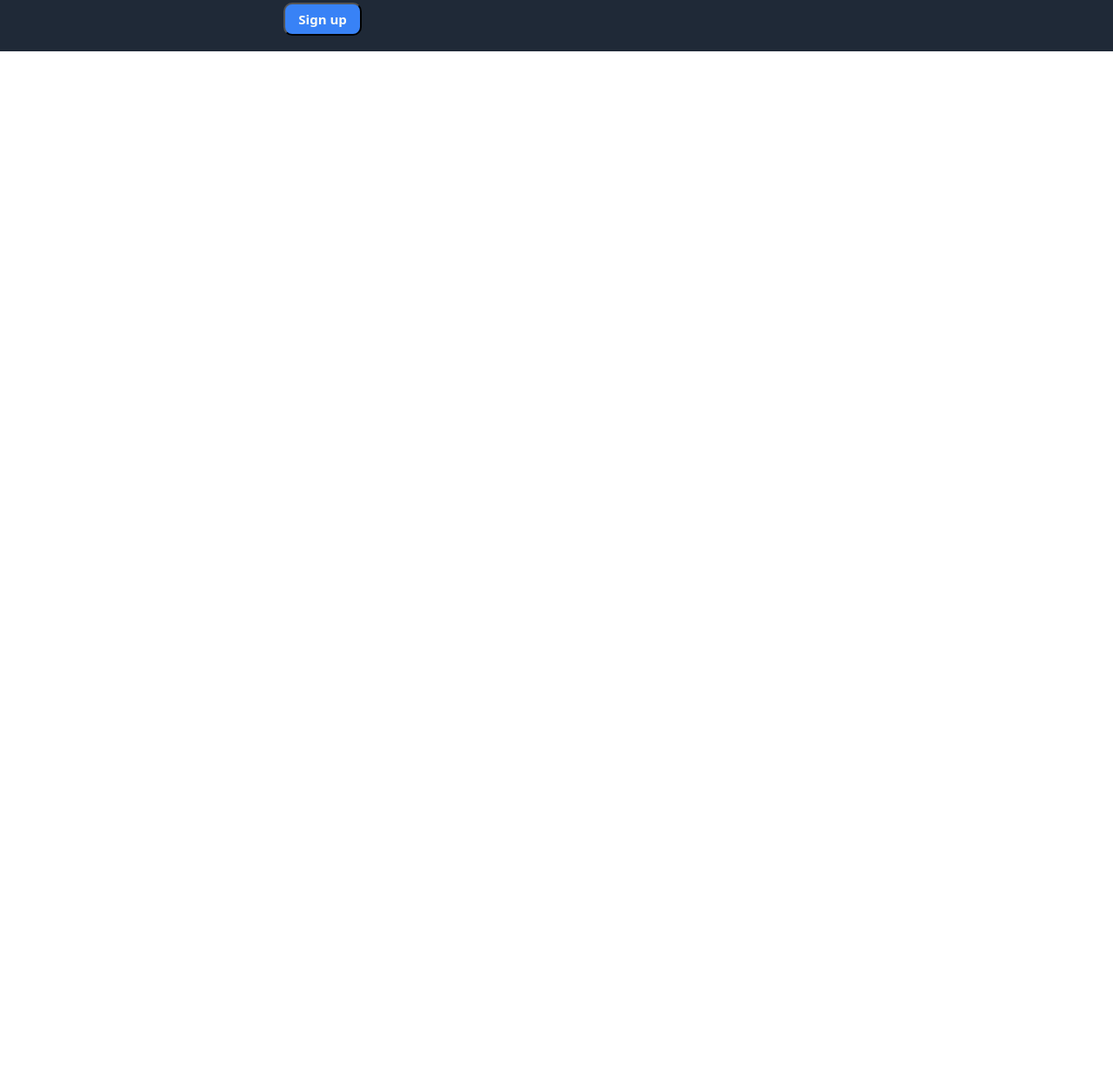
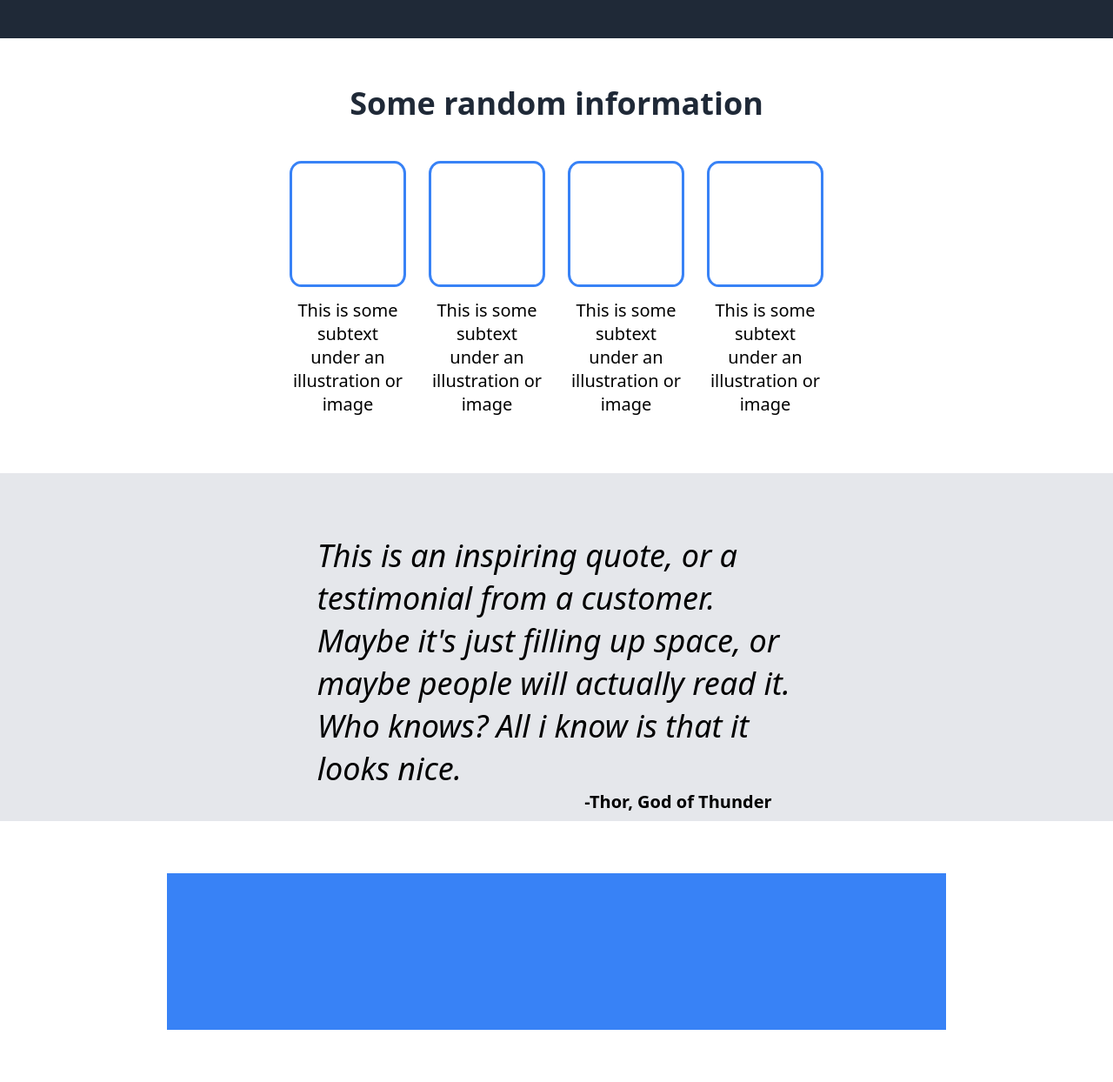
Before and after one commit to danielgrra/landing_page, a plain HTML site: page index.html in a window 1280 px wide. Shown: the part 406-1650 px from the top of the page at 87% size. Before the commit the page ends 800 px from the top, so only its background shows below. Drawn offline with Linux system fonts and the light colour scheme.

Commit message:
Square sections and quote sectios was added

```diff
--- a/index.html
+++ b/index.html
@@ -34,5 +34,61 @@
             </div>
         </div>
     </section>
+
+    <section id="rndInfo">
+        <h1>Some random information</h1>
+        <div id="squareCont">
+            <div class="square">
+                <div  class="ilust">
+                    <div class="finalSqu">
+
+                    </div>
+                    <p>This is some subtext under an illustration or image</p>
+                </div>
+            </div>
+
+            <div class="square">
+                <div  class="ilust">
+                    <div class="finalSqu">
+
+                    </div>
+                    <p>This is some subtext under an illustration or image</p>
+                </div>
+            </div>
+
+            <div class="square">
+                <div  class="ilust">
+                    <div class="finalSqu">
+
+                    </div>
+                    <p>This is some subtext under an illustration or image</p>
+                </div>
+            </div>
+
+            <div class="square">
+                <div class="ilust">
+                    <div class="finalSqu">
+
+                    </div>
+                    <p>This is some subtext under an illustration or image</p>
+                </div>
+            </div>
+        </div>
+    </section>
+
+    <section id="sectQuo">
+        <div id="quoCont">
+            <p id="qTxt">This is an inspiring quote, or a testimonial from a customer. Maybe it's just filling up space, or maybe people will
+                actually read it. Who knows? All i know is that it looks nice.
+            </p>
+            <p id="auth">-Thor, God of Thunder</p>
+        </div>
+    </section>
+
+    <section id="actionCall">
+        <div id="setCall">
+
+        </div>
+    </section>
 </body>
 </html>
--- a/styles.css
+++ b/styles.css
@@ -8,7 +8,7 @@
 /*Configuración CSS para el section que contiene el header*/
 #headerSect {
     width: 100%;
-    height: 465px;
+    height: 450px;
     background-color: #1F2937;
 
     display: flex;
@@ -25,23 +25,27 @@
     margin-bottom: 1%;
 }
 
-#headerSect header #logo, #extLinks {
-    width: 45%;
+#headerSect header #logo {
+    width: 25%;
     height: 100%;
-    margin: 0 10% 0 10%;
-}
 
-#headerSect header #logo {
     font-size: 24px;
     color: #F9FAF8;
+
+    margin-left: 19%;
 }
 
 #headerSect header #extLinks {
+    width: 30%;
+    height: 100%;
+
     display: flex;
     align-content: space-between;
 
     align-content: center;
     align-items: center;
+
+    margin-left: 15%;
 }
 
 #headerSect header #extLinks > a {
@@ -52,12 +56,13 @@
 }
 
 #headerSect #infoHeader {
-    width: 50%;
-    height: 55%;
+    width: 63%;
+    height: 60%;
 
     margin: 0 auto;
     display: flex;
     align-content: space-between;
+
 }
 
 #headerSect #infoHeader #infoLeft, #infoRight {
@@ -103,3 +108,116 @@
     color: #F9FAF8;
     margin-top: 3%;
 }
+
+/* CSS Code applied Some Random Information */
+#rndInfo {
+    width: 100%;
+    height: 500px;
+
+    display: flex;
+    flex-direction: column;
+
+    align-items: center;
+    justify-content: center;
+}
+
+#rndInfo h1 {
+    font-size: 36px;
+    font-weight: 900;
+    color: #1F2937;
+}
+
+#rndInfo #squareCont {
+    height: 65%;
+    width: 50%;
+
+    display: flex;
+    flex-direction:row;
+    margin-top: 2%;
+}
+
+#rndInfo #squareCont .square {
+    width: 30%;
+    height: 100%;
+
+    display: flex;
+    flex-direction: column;
+
+    align-items: center;
+    justify-content: center;
+}
+
+#rndInfo #squareCont .square .ilust {
+    width: 80%;
+    height: 90%;
+
+    display: flex;
+    flex-direction: column;
+
+    align-items: center;
+    justify-content: center;
+}
+
+#rndInfo #squareCont .square .ilust .finalSqu {
+    width: 100%;
+    height: 60%;
+
+    border-radius: 10%;
+    border-style: solid;
+    border-color: #3882F6;
+
+    margin-bottom: 10%;
+}
+
+#rndInfo #squareCont .square .ilust > p {
+    font-size: 20px;
+    text-align: center;
+}
+
+/* CSS Code applied to Quote section*/
+#sectQuo {
+    width: 100%;
+    height: 400px;
+    background-color: #E5E7EB;
+
+    display: flex;
+    align-items: center;
+    justify-content: center;
+}
+
+#sectQuo #quoCont {
+    width: 43%;
+    height: 65%;
+}
+
+#sectQuo #quoCont #qTxt {
+    font-size: 36px;
+    font-weight: 300;
+    font-style: italic;
+
+}
+
+#sectQuo #quoCont #auth {
+    font-size: 20px;
+    font-weight: 700;
+    text-align: end;
+
+    margin-right: 5%;
+}
+
+/* CSS Code applied to Quote section*/
+#actionCall {
+    width: 100%;
+    height: 300px;
+
+    display: flex;
+    align-items: center;
+    justify-content: center;
+}
+
+#actionCall #setCall {
+    width: 70%;
+    height: 60%;
+
+    background-color: #3882F6;
+}
```
